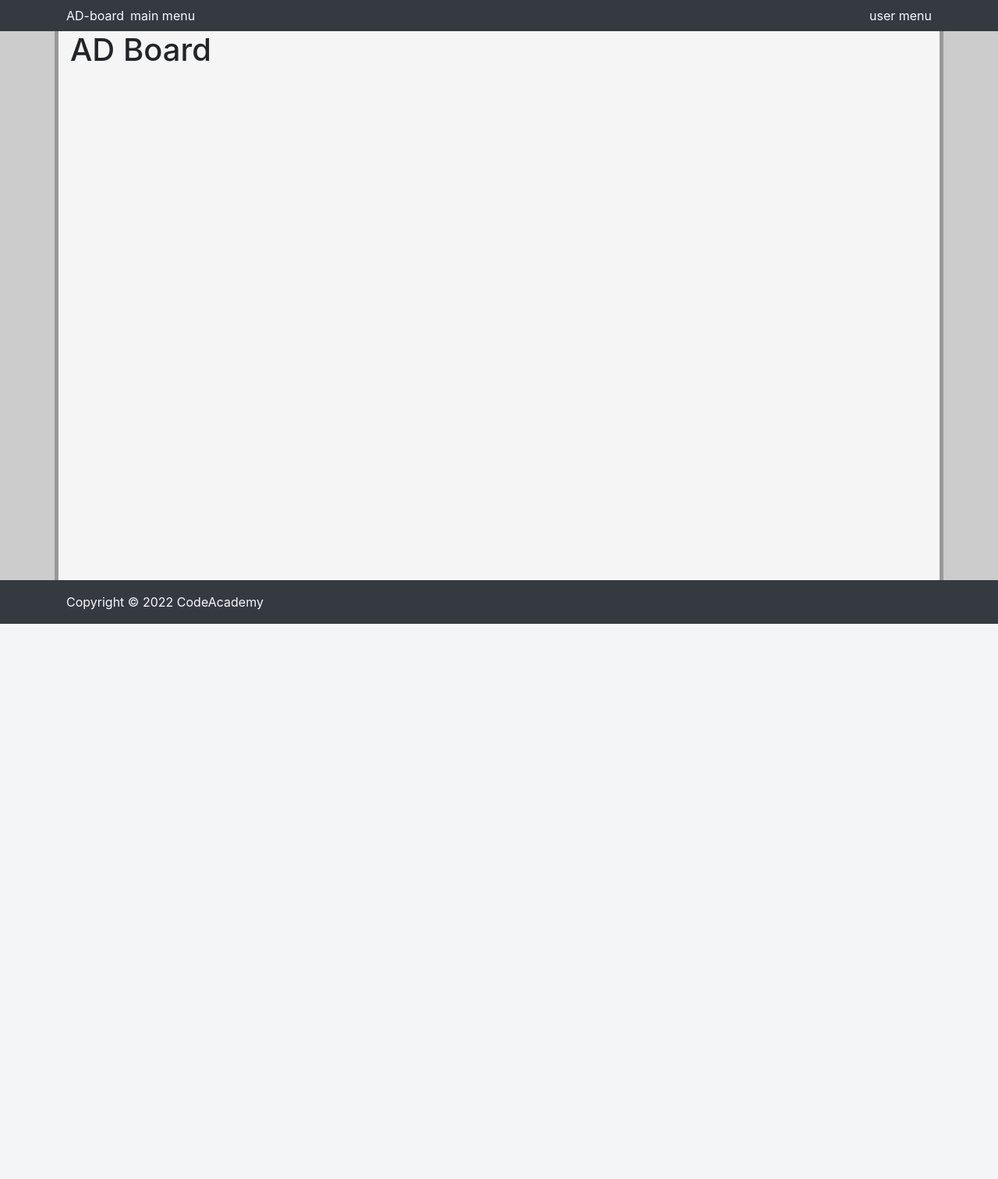
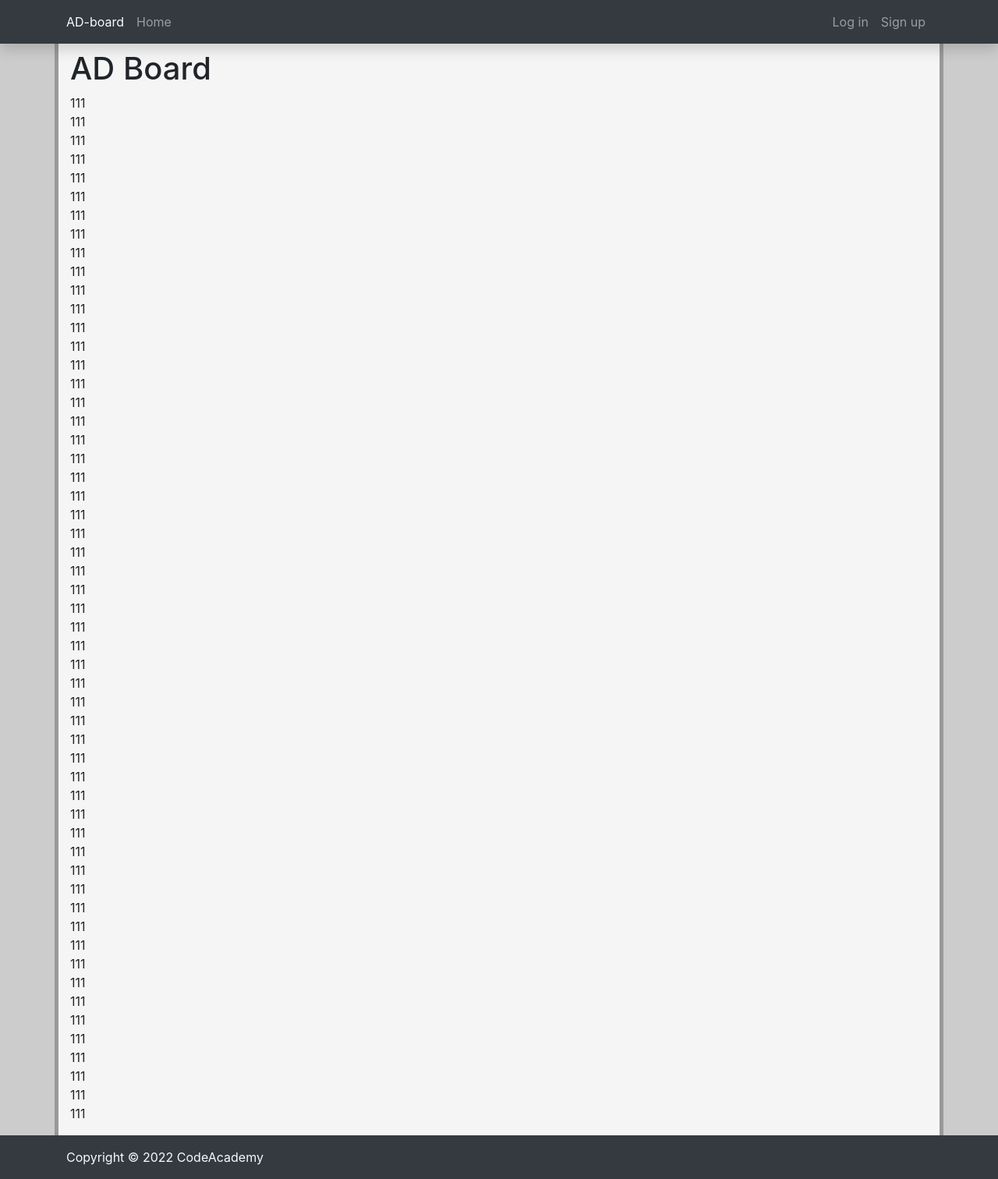
Before and after one commit to infohata/ptu2_adboard, a Django app: page / in a window 1280 px wide. Shown: the whole page at 78% size. Before the commit the page ends 800 px from the top, so only its background shows below. Run offline with Django 4.2, Linux system fonts and the light colour scheme.

Commit message:
nav style fixed, some fake buttons

```diff
--- a/adboard/adboard_site/static/adboard_site/css/style.css
+++ b/adboard/adboard_site/static/adboard_site/css/style.css
@@ -1,7 +1,11 @@
-body.adboard-body {background-color: #ccc;}
+body.adboard-body {
+    background-color: #ccc;
+    padding-top: 3rem;
+}
 main .container {
     background-color: rgba(255, 255, 255, 0.8);
     border-left: 5px solid #999;
     border-right: 5px solid #999;
+    padding-top: 1rem;
     padding-bottom: 1rem;
 }
--- a/adboard/adboard_site/templates/adboard_site/index.html
+++ b/adboard/adboard_site/templates/adboard_site/index.html
@@ -2,5 +2,10 @@
 {% block content %}
 <div class="container">
 <h1>AD Board</h1>
+111<br>111<br>111<br>111<br>111<br>111<br>111<br>111<br>111<br>111<br>111<br>
+111<br>111<br>111<br>111<br>111<br>111<br>111<br>111<br>111<br>111<br>111<br>
+111<br>111<br>111<br>111<br>111<br>111<br>111<br>111<br>111<br>111<br>111<br>
+111<br>111<br>111<br>111<br>111<br>111<br>111<br>111<br>111<br>111<br>111<br>
+111<br>111<br>111<br>111<br>111<br>111<br>111<br>111<br>111<br>111<br>111<br>
 </div>
 {% endblock content %}
--- a/adboard/adboard_site/templates/base.html
+++ b/adboard/adboard_site/templates/base.html
@@ -12,8 +12,7 @@
 </head>
 <body class="adboard-body">
     <div class="d-flex flex-column min-vh-100">
-    <header>
-        <nav class="navbar navbar-expand-lg navbar-dark bg-dark text-light">
+    <nav class="navbar navbar-expand-lg fixed-top navbar-dark bg-dark text-light shadow">
         <div class="container">
             <span class="logo mr-auto d-lg-none">AD-board</span>
             <button class="navbar-toggler" type="button" data-toggle="collapse" data-target="#navbarContent" aria-control="navbarContent" aria-expanded="false" aria-label="toggle-navigation">
@@ -22,18 +21,28 @@
             <div class="collapse navbar-collapse" id="navbarContent">
                 <span class="logo mr-2 d-none d-lg-inline">AD-board</span>
                 <ul class="navbar-nav mr-auto">{% block nav_main %}
-                        main menu
+                    <li class="nav-item"><a class="nav-link" href="{% url 'index' %}">{% trans "home"|capfirst %}</a></li>
                 {% endblock nav_main %}</ul>
                 <ul class="navbar-nav">{% block nav_user %}
-                        user menu
+                    {% if user.is_authenticated %}
+                        <li class="nav-item dropdown">
+                            <a class="nav-link dropdown-toggle" id="userMenuDropdown" role="button" data-toggle="dropdown" aria-expanded="false">
+                                {{ user.username}}
+                            </a>
+                            <div class="dropdown-menu" aria-labelledby="userMenuDropdown">
+                                <a class="dropdown-item" href="#">{% trans "logout" %}</a>
+                            </div>
+                        </li>
+                    {% else %}
+                        <li class="nav-item"><a class="nav-link" href="#">{% trans "log in"|capfirst %}</a></li>
+                        <li class="nav-item"><a class="nav-link" href="#">{% trans "sign up"|capfirst %}</a></li>
+                    {% endif %}
                 {% endblock nav_user %}</ul>
             </div>
         </div>
     </nav>
-    </header>
     <main class="mb-0 py-0 flex-fill d-flex justify-content-stretch">
     {% block content %}
-
     {% endblock content %}
     </main>
     <footer class="bg-dark text-light">
```
Lines whose indentation alone changed are shown as unchanged.
